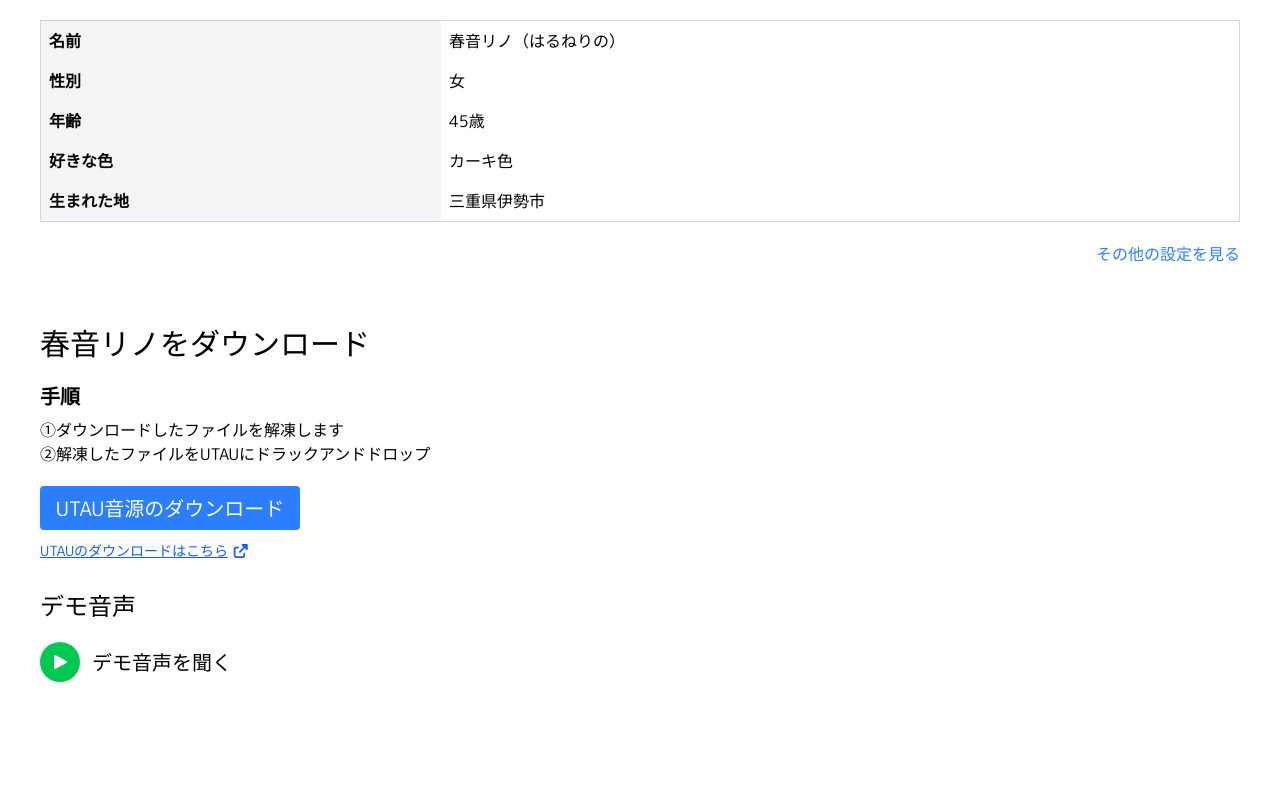
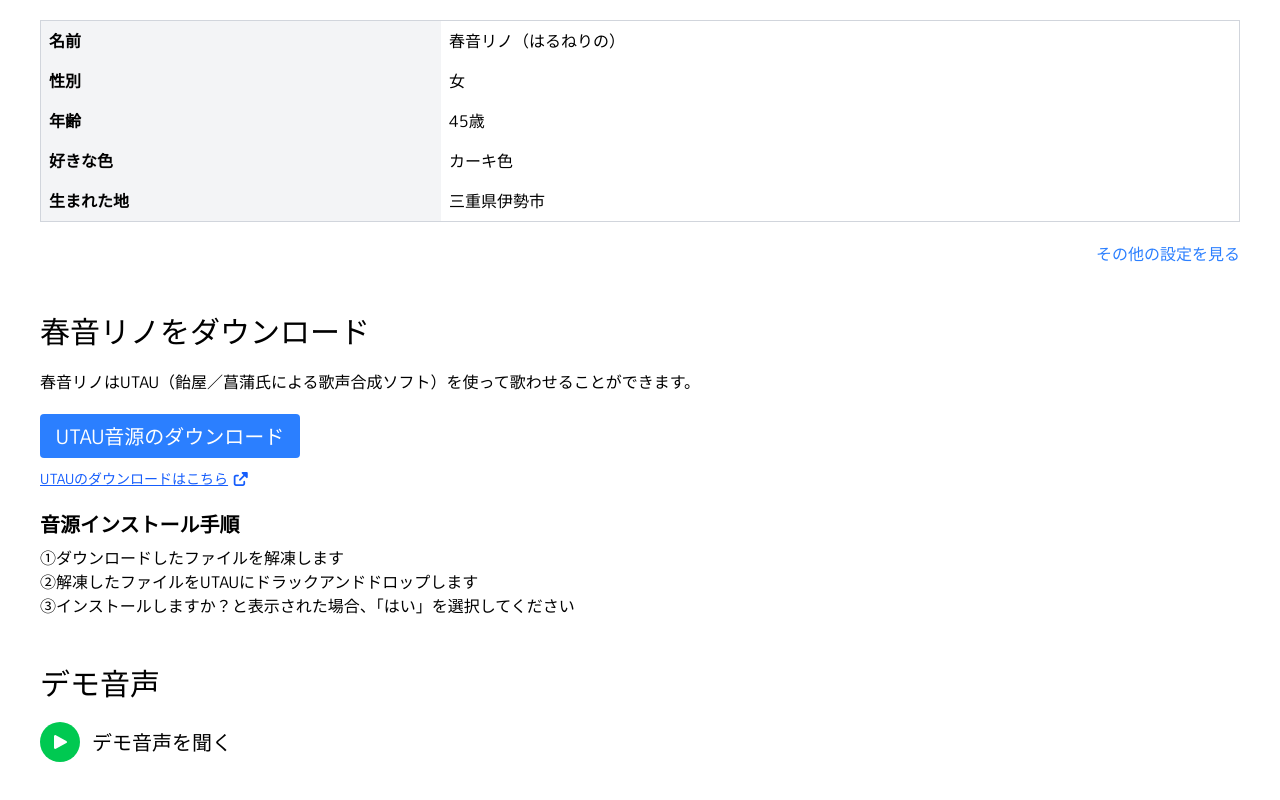
Before and after one commit to tesu012/harunerino_site, a Next.js app: page / in a window 1280 px wide. Shown: the part 980-1780 px from the top of the page. Before the commit the page ends 1702 px from the top, so only its background shows below. Built offline with nearby package versions, Linux system fonts and the light colour scheme.

Commit message:
春音リノをダウンロードの文章、レイアウトの変更

```diff
--- a/app/page.tsx
+++ b/app/page.tsx
@@ -63,15 +63,11 @@ export default function Home() {
             その他の設定を見る
           </Link>
         </div>
-        <div id="download" className="mt-8 md:mt-15 flex flex-col gap-5">
+        <div id="download" className="mt-12 flex flex-col gap-5">
           <span className="text-3xl">春音リノをダウンロード</span>
-          <div className="flex flex-col gap-2">
-            <span className="text-xl font-bold">手順</span>
-            <span>
-              ①ダウンロードしたファイルを解凍します<br />
-              ②解凍したファイルをUTAUにドラックアンドドロップ
-            </span>
-          </div>
+          <span>
+            春音リノはUTAU（飴屋／菖蒲氏による歌声合成ソフト）を使って歌わせることができます。
+          </span>
           <div className="w-full md:w-auto">
             <a href="/harunerino_utau.zip">
               <div className="mb-2 p-2 text-center text-xl bg-blue-500 text-white w-full md:w-65 rounded-sm">UTAU音源のダウンロード</div>
@@ -86,7 +82,17 @@ export default function Home() {
               <FontAwesomeIcon icon={faUpRightFromSquare} className="ml-1 w-2" />
             </a>
           </div>
-          <span className="text-2xl mt-2">デモ音声</span>
+          <div className="flex flex-col gap-2">
+            <span className="text-xl font-bold">音源インストール手順</span>
+            <span>
+              ①ダウンロードしたファイルを解凍します<br />
+              ②解凍したファイルをUTAUにドラックアンドドロップします<br />
+              ③インストールしますか？と表示された場合、「はい」を選択してください<br />
+            </span>
+          </div>
+        </div>
+        <div className="mt-12 flex flex-col gap-5">
+          <span className="text-3xl">デモ音声</span>
           <div
             className="flex items-center cursor-pointer w-fit"
             role="button"
```
